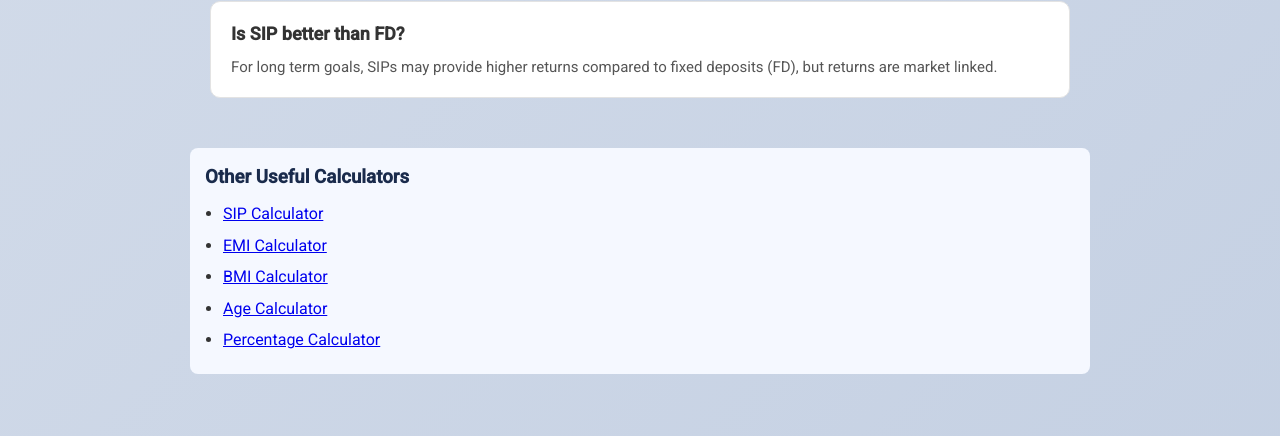
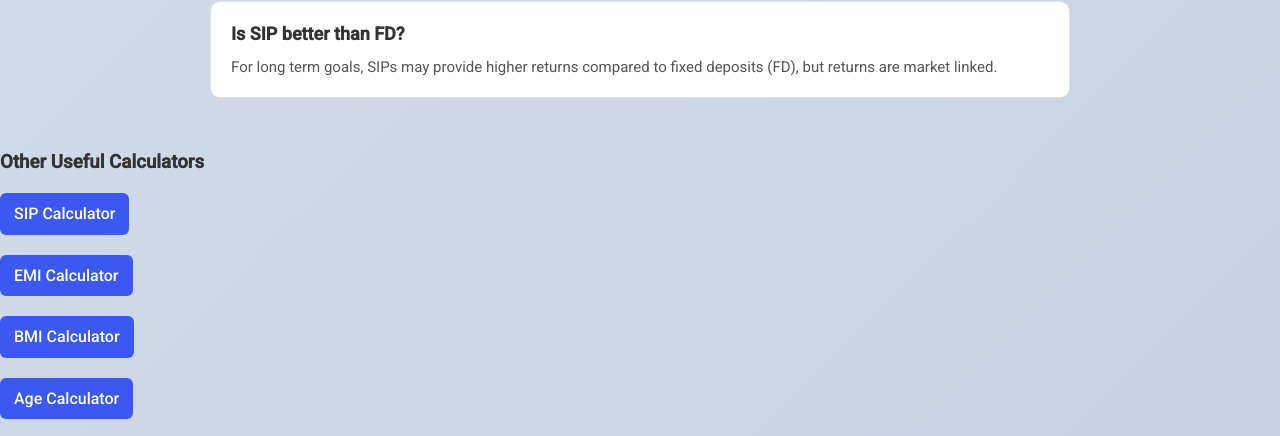
Before and after one commit to vansh9676/calctools, a plain HTML site: page calculator/sip-calculator.html in a window 1280 px wide. Shown: the part 5620-6056 px from the top of the page. Drawn offline with nearby package versions, Linux system fonts and the light colour scheme.

Commit message:
Update sip-calculator.css

```diff
--- a/css/sip-calculator.css
+++ b/css/sip-calculator.css
@@ -979,23 +979,24 @@ tr:hover {
     line-height: 1.5;
 }
 
-.related-tools {
-    max-width: 900px;
-    margin: 40px auto;
-    padding: 15px;
-    border-radius: 8px;
-    background: #f5f8ff;
+.related-tools a {
+    display: inline-block;
+    background: #3b59f0; /* Button background */
+    color: #fff;
+    text-decoration: none;
+    padding: 8px 14px;
+    border-radius: 6px;
+    font-weight: 500;
+    transition: 0.25s ease;
+    margin: 5px 0;
 }
 
-.related-tools h3 {
-    color: #1a2b4c;
-    margin-bottom: 8px;
-}
-
-.related-tools ul {
-    margin-left: 18px;
+.related-tools a:hover {
+    background: #1f3fcc; /* Darker hover */
+    transform: translateY(-2px); /* Smooth hover lift */
 }
 
 .related-tools li {
-    margin: 6px 0;
+    list-style: none; /* Remove bullet points */
+    margin: 10px 0;
 }
```
